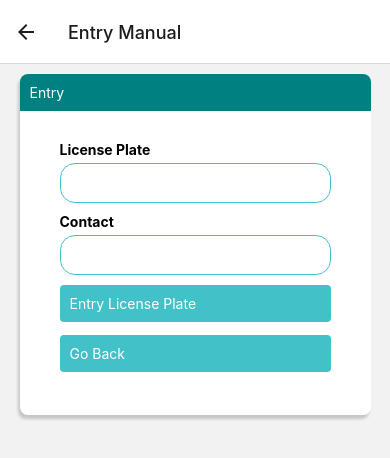
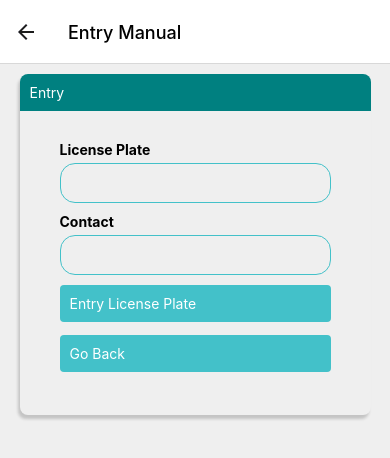
Before and after one commit to jramosBI/City4All, a React Native app: screen /EntryManual in a window 390 px wide. Shown: the top 458 px of the page. Built offline with nearby package versions, Linux system fonts and the light colour scheme.

Commit message:
Full Dark/Light Mode App

```diff
--- a/App.js
+++ b/App.js
@@ -10,28 +10,41 @@ import ParkingList from './src/Screens/ParkingList';
 import ScanPlate from './src/Screens/ScanPlate';
 import ValidateLogin from './src/Components/ValidateLogin'
 import OrderPerId from './src/Screens/OrderPerId'
+import { useColorScheme } from 'react-native';
 
 const Stack = createNativeStackNavigator();
 function App({ route }) {
-
+  const colorScheme = useColorScheme()
   return (
     <NavigationContainer>
-      <Stack.Navigator initialRouteName='Login'>
+      <Stack.Navigator
+        initialRouteName='Login'
+        screenOptions={{
+          headerShown: true,
+          headerStyle: {
+            backgroundColor: colorScheme === 'light' ? 'white' : 'black',
+          },
+          headerTitleStyle: {
+            color: colorScheme === 'light' ? 'black' : 'white',
+          }
+        }}
+      >
         <Stack.Screen
           name="Home"
           component={RootTabNavigator}
           options={{
             headerShown: false,
-            headerStyle: {
-              backgroundColor: 'black',
-            },
           }}
         />
         <Stack.Screen name="ValidateLogin" component={ValidateLogin} />
         <Stack.Screen name="Login" component={Login} />
         <Stack.Screen name="SignUp" component={SignUp} />
         <Stack.Screen name="ParkingList" options={{ title: 'Parking List' }} component={ParkingList} />
-        <Stack.Screen name="AddOrder" options={{ title: 'Add New Order' }} component={AddOrder} />
+        <Stack.Screen name="AddOrder"
+          options={{
+            title: 'Add New Order',
+          }}
+          component={AddOrder} />
         <Stack.Screen name="EntryManual" options={{ title: 'Entry Manual' }} component={EntryManual} />
         <Stack.Screen name="OrderPerId" options={{ title: 'Order Per Id' }} component={OrderPerId} />
         <Stack.Screen name="ScanPlate" component={ScanPlate} />
--- a/src/Screens/EntryManual.js
+++ b/src/Screens/EntryManual.js
@@ -2,8 +2,10 @@ import { StyleSheet, Text, View, TextInput, TouchableOpacity, Image, KeyboardAvo
 import React, { useState } from 'react';
 import axios from 'axios';
 import * as SecureStore from 'expo-secure-store';
+import { useColorScheme } from 'react-native';
 
 export default function EntryManual({ navigation }) {
+    const colorScheme = useColorScheme();
     let json;
     const [licensePlate, setLicensePlate] = useState('');
     const [ownerContact, setOwnerContact] = useState('');
@@ -44,14 +46,14 @@ export default function EntryManual({ navigation }) {
     }
 
     return (
-        <View style={styles.container}>
-            <View style={[styles.card, styles.shadowProp]}>
+        <View style={[styles.container, colorScheme === 'light' ? styles.lightMode : styles.darkMode]}>
+            <View style={[styles.card, styles.shadowProp, colorScheme === 'light' ? styles.lightCard : styles.darkCard]}>
                 <Text style={styles.header}>Entry</Text>
                 <View style={styles.cardContainer}>
-                    <Text style={styles.labelInput}>License Plate</Text>
-                    <TextInput onChangeText={text => setLicensePlate(text)} style={styles.input}></TextInput>
-                    <Text style={styles.labelInput}>Contact</Text>
-                    <TextInput onChangeText={text => setOwnerContact(text)} style={styles.input}></TextInput>
+                    <Text style={[styles.labelInput, colorScheme === 'light' ? styles.darkInput : styles.lightInput]}>License Plate</Text>
+                    <TextInput onChangeText={text => setLicensePlate(text)} style={[styles.input, colorScheme === 'light' ? styles.darkInput : styles.lightInput]}></TextInput>
+                    <Text style={[styles.labelInput, colorScheme === 'light' ? styles.darkInput : styles.lightInput]}>Contact</Text>
+                    <TextInput onChangeText={text => setOwnerContact(text)} style={[styles.input, colorScheme === 'light' ? styles.darkInput : styles.lightInput]}></TextInput>
                     <Pressable onPress={handleSubmit} style={styles.btn}>
                         <Text style={styles.labelText}>
                             Entry License Plate
@@ -113,5 +115,20 @@ const styles = StyleSheet.create({
     }, labelInput: {
         marginBottom: 5,
         fontWeight: 'bold'
-    }
+    }, lightMode: {
+        backgroundColor: '#EFEFEF', // white background for light mode
+    },
+    darkMode: {
+        backgroundColor: '#000000', // black background for dark mode
+    }, darkCard: {
+        backgroundColor: '#181818',
+    },
+    lightCard: {
+        backgroundColor: '#EFEFEF',
+    }, lightInput: {
+        color: 'white',
+    },
+    darkInput: {
+        color: 'black',
+    },
 });
--- a/src/Screens/OrderPerId.js
+++ b/src/Screens/OrderPerId.js
@@ -1,27 +1,28 @@
 import * as React from 'react';
-import { ActivityIndicator, Image, Text, TextInput, Pressable, TouchableOpacity, StyleSheet, KeyboardAvoidingView, Button, Alert } from 'react-native'
+import { ActivityIndicator, Image, Text, TextInput, Pressable, TouchableOpacity, StyleSheet, KeyboardAvoidingView, useColorScheme } from 'react-native'
 
 export default function Home({ route }) {
     const { orderName, orderDescription, shippingCompany } = route.params;
+    const colorScheme = useColorScheme();
 
     return (
-        <KeyboardAvoidingView style={styles.container}>
+        <KeyboardAvoidingView style={[styles.container, colorScheme === 'light' ? styles.lightMode : styles.darkMode]}>
             <TextInput
-                style={styles.input}
+                style={[styles.input, colorScheme === 'light' ? styles.darkInput : styles.lightInput]}
                 value={orderName}
                 placeholder="Email..."
                 keyboardType="email-address"
                 editable={false}
             />
             <TextInput
-                style={styles.input}
+                style={[styles.input, colorScheme === 'light' ? styles.darkInput : styles.lightInput]}
                 value={orderDescription}
                 placeholder="Password..."
                 keyboardType="default"
                 editable={false}
             />
             <TextInput
-                style={styles.input}
+                style={[styles.input, colorScheme === 'light' ? styles.darkInput : styles.lightInput]}
                 value={shippingCompany}
                 placeholder="Email..."
                 keyboardType="email-address"
@@ -63,5 +64,15 @@ const styles = StyleSheet.create({
         fontSize: 15,
     }, loading: {
         padding: 20,
+    },
+    lightMode: {
+        backgroundColor: '#EFEFEF', // white background for light mode
+    },
+    darkMode: {
+        backgroundColor: '#000000', // black background for dark mode
+    }, darkInput: {
+        color: 'black'
+    }, lightInput: {
+        color: 'white'
     }
 })
--- a/src/Screens/ParkingList.js
+++ b/src/Screens/ParkingList.js
@@ -2,10 +2,12 @@ import React, { useState, useEffect } from 'react';
 import Ionicons from 'react-native-vector-icons/Ionicons';
 import { View, Text, SectionList, Image, StyleSheet, Pressable, TextInput, VirtualizedList } from 'react-native';
 import * as SecureStore from 'expo-secure-store';
+import { useColorScheme } from 'react-native'
 
 const ParkingList = ({ navigation }) => {
     const [sections, setSections] = useState([]);
     const [plate, setPlate] = useState('');
+    const colorScheme = useColorScheme();
 
     React.useEffect(() => {
         async function retrieveToken() {
@@ -42,12 +44,13 @@ const ParkingList = ({ navigation }) => {
 
     return (
         <>
-            <View style={styles.container}>
-                <View style={[styles.card, styles.shadowProp]}>
+            <View style={[styles.container, colorScheme === 'light' ? styles.lightMode : styles.darkMode]}>
+                <View style={[styles.card, styles.shadowProp, colorScheme === 'light' ? styles.lightCard : styles.darkCard]}>
                     <Text style={styles.header}>List</Text>
                     <View style={styles.cardContainer}>
-                        <Text style={styles.labelInput}>Search</Text>
-                        <TextInput style={styles.input} onChangeText={setPlate}></TextInput>
+                        <Text style={[styles.labelInput, , colorScheme === 'light' ? styles.darkInput : styles.lightInput]}>Search</Text>
+                        <TextInput style={[styles.input, colorScheme === 'light' ? styles.darkInput : styles.lightInput]}
+                            onChangeText={setPlate}></TextInput>
                         {/* <Pressable onPress={() => navigation.navigate('ParkingList')} style={styles.btnDanger}>
                             <Text style={styles.labelText}>
                                 Remove
@@ -66,7 +69,7 @@ const ParkingList = ({ navigation }) => {
                     </View>
                 </View>
             </View>
-            <View style={styles.secondContainer}>
+            <View style={[styles.secondContainer, styles.shadowProp, colorScheme === 'light' ? styles.lightCard : styles.darkCard]}>
                 <SectionList
                     sections={sections}
                     keyExtractor={(item, index) => item.id}
@@ -76,7 +79,7 @@ const ParkingList = ({ navigation }) => {
                                 <Text style={styles.description}>{item.licensePlate}</Text>
                             </View>
                             <View style={styles.itemInsideContainer}>
-                                <Text style={styles.name}>{item.ownerName}</Text>
+                                <Text style={colorScheme === 'light' ? styles.darkName : styles.lightName}>{item.ownerName}</Text>
                                 <Text style={styles.contact}>{item.ownerContact}</Text>
                             </View>
                         </View>
@@ -134,8 +137,14 @@ const styles = StyleSheet.create({
         borderRadius: '50%',
         resizeMode: 'contain',
     },
-    name: {
+    lightName: {
         fontSize: 20,
+        color: 'white',
+        fontWeight: 'bold',
+    },
+    darkName: {
+        fontSize: 20,
+        color: 'black',
         fontWeight: 'bold',
     },
     contact: {
@@ -195,6 +204,25 @@ const styles = StyleSheet.create({
         color: 'white',
         borderTopLeftRadius: 8,
         borderTopRightRadius: 8
+    }, lightMode: {
+        backgroundColor: '#EFEFEF', // white background for light mode
+    },
+    darkMode: {
+        backgroundColor: '#000000', // black background for dark mode
+    }, darkCard: {
+        backgroundColor: '#181818',
+    },
+    lightCard: {
+        backgroundColor: '#EFEFEF',
+    }, lightInput: {
+        color: 'white',
+    },
+    darkInput: {
+        color: 'black',
+    }, darkInput: {
+        color: 'black'
+    }, lightInput: {
+        color: 'white'
     }
 });
 
--- a/src/Screens/ScanPlate.js
+++ b/src/Screens/ScanPlate.js
@@ -2,8 +2,10 @@ import React, { useState, useEffect } from 'react';
 import { Text, View, StyleSheet, TouchableOpacity, Image } from 'react-native';
 import { Camera } from 'expo-camera';
 import * as SecureStore from 'expo-secure-store';
+import { useColorScheme } from 'react-native';
 
 export default function ScanPlate({ navigation }) {
+    const colorScheme = useColorScheme();
     const [hasPermission, setHasPermission] = useState(null);
     const [camera, setCamera] = useState(null);
     const [imageUri, setImageUri] = useState(null);
@@ -62,7 +64,7 @@ export default function ScanPlate({ navigation }) {
     }
 
     return (
-        <View style={styles.container}>
+        <View style={[styles.container, colorScheme === 'light' ? styles.lightMode : styles.darkMode]}>
             {!showCamera && (
                 <>
                     <TouchableOpacity style={styles.btn} onPress={() => navigation.goBack('')}>
@@ -140,5 +142,10 @@ const styles = StyleSheet.create({
         alignItems: 'center'
     }, btnText: {
         color: 'white'
-    }
+    }, lightMode: {
+        backgroundColor: '#EFEFEF', // white background for light mode
+    },
+    darkMode: {
+        backgroundColor: '#000000', // black background for dark mode
+    },
 });
--- a/src/Screens/auth/Login.js
+++ b/src/Screens/auth/Login.js
@@ -104,7 +104,7 @@ const styles = StyleSheet.create({
         width: '70%',
         borderColor: '#43c1c9',
     }, darkInput: {
-        color: 'dark'
+        color: 'black'
     }, lightInput: {
         color: 'white'
     }, btn: {
--- a/src/Screens/auth/SignUp.js
+++ b/src/Screens/auth/SignUp.js
@@ -1,22 +1,23 @@
 import * as React from 'react';
-import { Text, TextInput, Pressable, TouchableOpacity, StyleSheet, KeyboardAvoidingView } from 'react-native'
+import { Text, TextInput, Pressable, TouchableOpacity, StyleSheet, KeyboardAvoidingView, useColorScheme } from 'react-native'
 
 export default function SignUp({ navigation }) {
+    const colorScheme = useColorScheme();
     const [emailInput, onChangeEmail] = React.useState('');
     const [passwordInput, onChangePassword] = React.useState('');
     const [passwordValidationInput, onChangeValidationPassword] = React.useState('');
 
     return (
-        <KeyboardAvoidingView style={styles.container}>
+        <KeyboardAvoidingView style={[styles.container, colorScheme === 'light' ? styles.lightMode : styles.darkMode]}>
             <TextInput
-                style={styles.input}
+                style={[styles.input, colorScheme === 'light' ? styles.darkInput : styles.lightInput]}
                 onChangeText={onChangeEmail}
                 value={emailInput}
                 placeholder="Email..."
                 keyboardType="email-address"
             />
             <TextInput
-                style={styles.input}
+                style={[styles.input, colorScheme === 'light' ? styles.darkInput : styles.lightInput]}
                 onChangeText={onChangePassword}
                 value={passwordInput}
                 placeholder="Password..."
@@ -24,7 +25,7 @@ export default function SignUp({ navigation }) {
                 secureTextEntry={true}
             />
             <TextInput
-                style={styles.input}
+                style={[styles.input, colorScheme === 'light' ? styles.darkInput : styles.lightInput]}
                 onChangeText={onChangeValidationPassword}
                 value={passwordValidationInput}
                 placeholder="Password..."
@@ -67,5 +68,14 @@ const styles = StyleSheet.create({
         marginTop: 10,
         color: '#43c1c9',
         fontSize: 15,
+    }, lightMode: {
+        backgroundColor: '#EFEFEF', // white background for light mode
     },
+    darkMode: {
+        backgroundColor: '#000000', // black background for dark mode
+    }, darkInput: {
+        color: 'black'
+    }, lightInput: {
+        color: 'white'
+    }
 })
```
